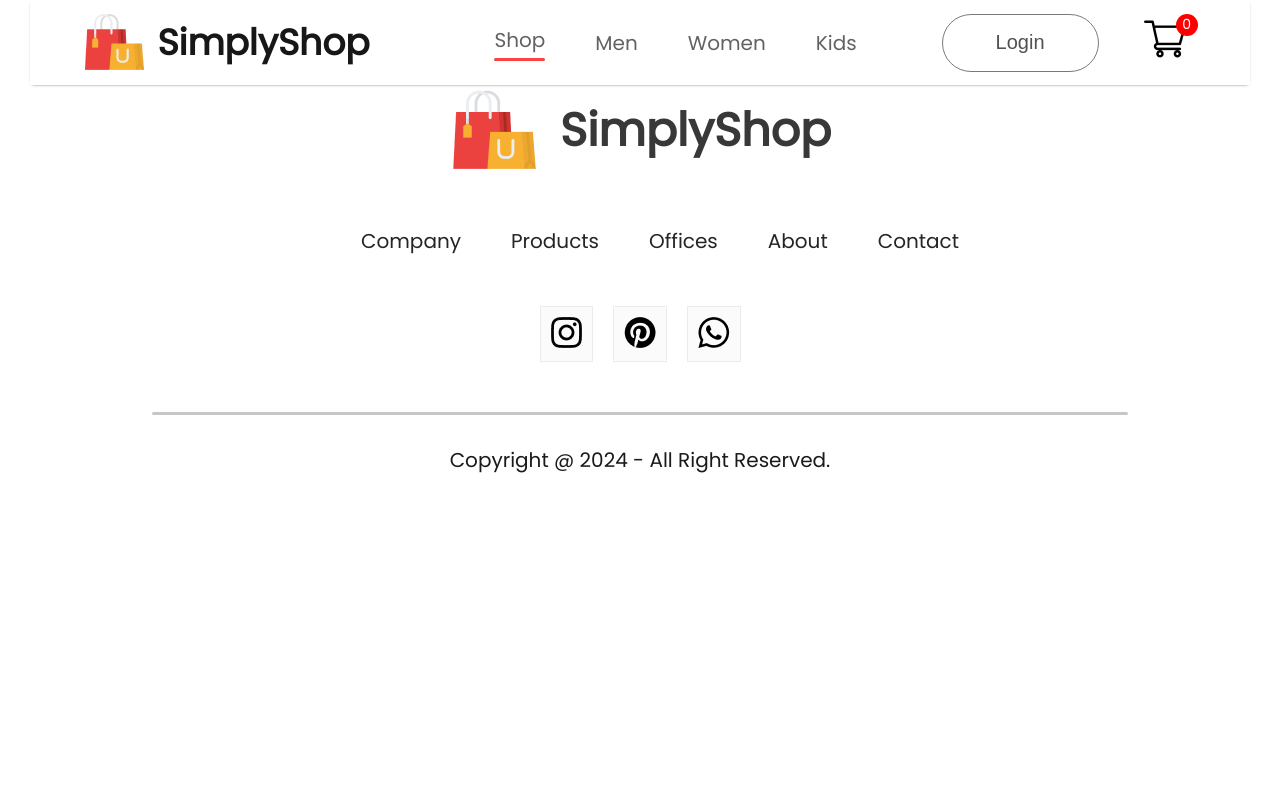
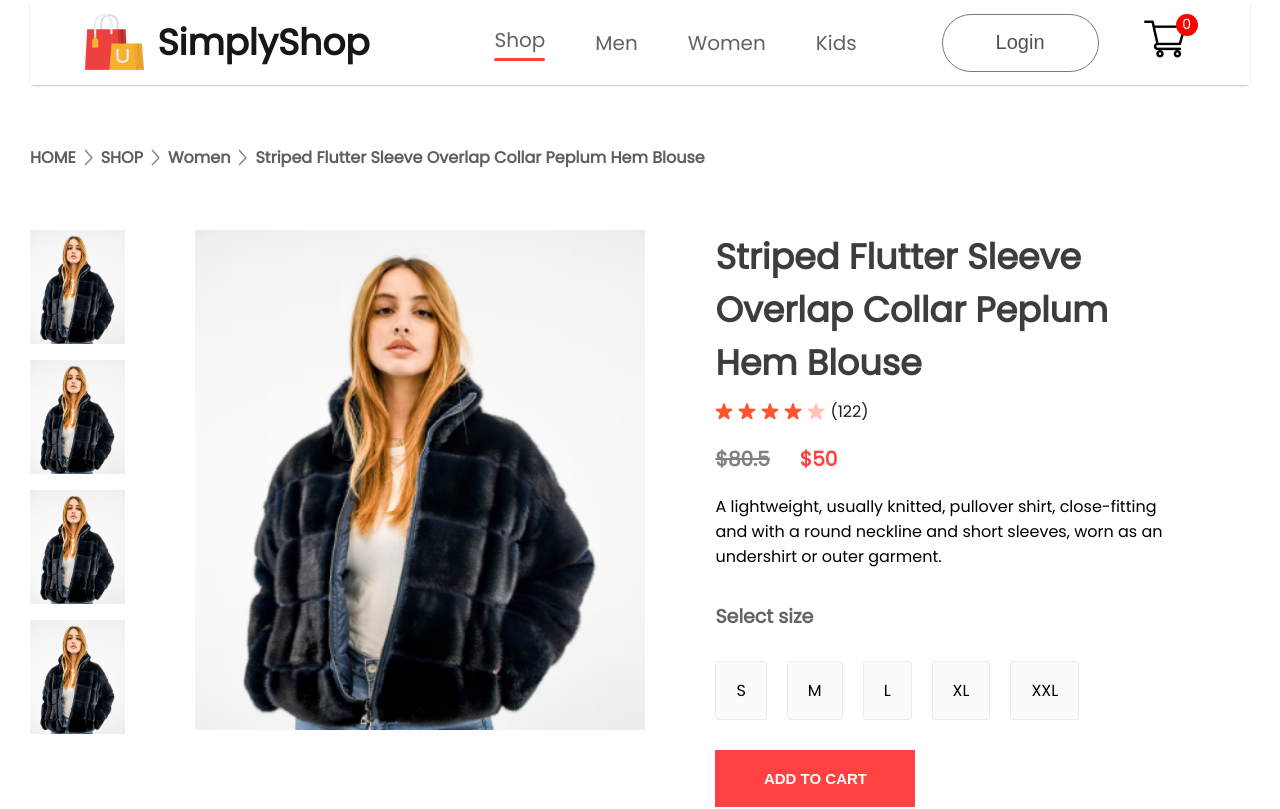
Before and after one commit to sagarkadamsearch/SHOPPER, a React (Create React App) app in the folder front_end/: page /product/1 in a window 1280 px wide. Shown: the top 809 px of the page. Built offline with nearby package versions, Linux system fonts and the light colour scheme.

Commit message:
Product page updated

```diff
--- /dev/null
+++ b/front_end/src/Components/Breadcrums/Breadcrum.css
@@ -0,0 +1,10 @@
+.breadcrum{
+    display: flex;
+    align-items: center;
+    gap: 8px;
+    color: #5e5e5e;
+    font-size: 16px;
+    font-weight: 600;
+    margin: 60px 0px;
+    text-transform: capitalize;
+}
--- /dev/null
+++ b/front_end/src/Components/Breadcrums/Breadcrum.jsx
@@ -0,0 +1,20 @@
+import React from 'react';
+import './Breadcrum.css';
+import arrow_icon from '../Assets/breadcrum_arrow.png';
+
+
+const Breadcrum = (props) => {
+    const {product} = props;
+    console.log(product);
+
+    return (
+        <div className='breadcrum'>
+            HOME <img src={arrow_icon} alt="arrow" />
+            SHOP <img src={arrow_icon} alt="arrow" />
+            {product.category} <img src={arrow_icon} alt="arrow" />
+            {product.name}
+        </div>
+    );
+};
+
+export default Breadcrum;
--- /dev/null
+++ b/front_end/src/Components/DescriptionBox/DescriptionBox.jsx
@@ -0,0 +1,12 @@
+import React from 'react';
+import './DescriptionBox.css';
+
+const DescriptionBox = () => {
+    return (
+        <div className='descriptionBox'>
+
+        </div>
+    );
+};
+
+export default DescriptionBox;
--- a/front_end/src/Components/Item/Item.jsx
+++ b/front_end/src/Components/Item/Item.jsx
@@ -1,10 +1,11 @@
 import React from 'react';
 import './Item.css';
+import { Link } from 'react-router-dom';
 
 const Item = (props) => {
     return (
         <div className='item'>
-            <img src={props.image} alt="" />
+            <Link to={`/product/${props.id}`}><img src={props.image} alt="" /></Link>
             <p>{props.name}</p>
             <div className="item-prices">
                 <div className='item-price-new'>${props.new_price}</div>
--- /dev/null
+++ b/front_end/src/Components/ProductDisplay/ProductDisplay.css
@@ -0,0 +1,83 @@
+.productdisplay{
+    display: flex;
+    margin: 0px 0px;
+}
+.productdisplay-left{
+    display: flex;
+    gap: 70px;
+}
+.productdisplay-img-list{
+    display: flex;
+    flex-direction: column;
+    gap: 16px;
+}
+.productdisplay-img-list img{
+    height: 114px;
+}
+.productdisplay-main-img{
+    width: 450px;
+    height: 500px;
+}
+.productdisplay-right{
+    margin: 0px 70px;
+    display: flex;
+    flex-direction: column;
+}
+.productdisplay-right h1{
+    color: #3d3d3d;
+    font-size: 35px;
+    font-weight: 700;
+}
+.productdisplay-right-stars{
+  display: flex;
+  align-items: center;
+  margin-top: 10px;
+  gap: 5px;
+  color: #1c1c1c;
+  font-size: 16px;
+}
+.productdisplay-right-prices{
+    display: flex;
+    margin: 20px 0px;
+    gap: 30px;
+    font-size: 20px;
+    font-weight: 700;
+}
+.productdisplay-right-price-old{
+    color: #818181;
+    text-decoration: line-through;
+}
+.productdisplay-right-price-new{
+    color: #ff4141;
+}
+.productdisplay-right-size h1{
+   margin-top: 33px;
+   color: #656565;
+   font-size: 19px;
+   font-weight: 600;
+}
+.productdisplay-right-sizes{
+    display: flex;
+    align-items: center;
+    margin: 30px 0px;
+    gap: 20px;
+}
+.productdisplay-right-sizes div{
+    padding: 16px 20px;
+    background: #fbfbfb;
+    border: 1px solid #ebebeb;
+    border-radius: 3px;
+    cursor: pointer;
+}
+.productdisplay-right button{
+    padding: 20px 40px;
+    width: 200px;
+    font-size: 15px;
+    font-weight: 600;
+    color: white;
+    background: #ff4141;
+    margin-bottom: 40px;
+    border: none;
+    outline: none;
+    cursor: pointer;
+}
--- /dev/null
+++ b/front_end/src/Components/ProductDisplay/ProductDisplay.jsx
@@ -0,0 +1,55 @@
+import React from 'react';
+import './ProductDisplay.css';
+import star_icon from '../Assets/star_icon.png';
+import star_dull_icon from '../Assets/star_dull_icon.png';
+
+const ProductDisplay = (props) => {
+    const {product} = props;
+
+    return (
+        <div className='productdisplay'>
+           <div className="productdisplay-left">
+              <div className="productdisplay-img-list">
+                <img src={product.image} alt="product_image" />
+                <img src={product.image} alt="product_image" />
+                <img src={product.image} alt="product_image" />
+                <img src={product.image} alt="product_image" />
+              </div>
+              <div className="productdisplay-img">
+                <img className='productdisplay-main-img' src={product.image} alt="" />
+              </div>
+           </div>
+           <div className="productdisplay-right">
+              <h1>{product.name}</h1>
+              <div className="productdisplay-right-stars">
+                <img src={star_icon} alt="stars" />
+                <img src={star_icon} alt="stars" />
+                <img src={star_icon} alt="stars" />
+                <img src={star_icon} alt="stars" />
+                <img src={star_dull_icon} alt="stars" />
+                <p>(122)</p>
+              </div>
+              <div className="productdisplay-right-prices">
+                <div className="productdisplay-right-price-old">${product.old_price}</div>
+                <div className="productdisplay-right-price-new">${product.new_price}</div>
+              </div>
+              <div className="productdisplay-right-description">
+                A lightweight, usually knitted, pullover shirt, close-fitting and with a round neckline and short sleeves, worn as an undershirt or outer garment.
+              </div>
+              <div className="productdisplay-right-size">
+                 <h1>Select size</h1>
+                 <div className="productdisplay-right-sizes">
+                    <div>S</div>
+                    <div>M</div>
+                    <div>L</div>
+                    <div>XL</div>
+                    <div>XXL</div>
+                 </div>
+              </div>
+              <button>ADD TO CART</button>
+           </div>
+        </div>
+    );
+};
+
+export default ProductDisplay;
--- /dev/null
+++ b/front_end/src/Pages/CSS/LoginSignup.css
@@ -0,0 +1,66 @@
+.loginsignup{
+    width: 100%;
+    background: #fce3fe;
+    padding-top: 80px;
+    padding-bottom: 80px;
+}
+.loginsignup-container{
+   width: 580px;
+   background: white;
+   margin: auto;
+   padding: 40px 60px;
+}
+.loginsignup-container h1{
+    margin: 20px 0px;
+}
+.loginsignup-container .loginsignup-fields{
+    display: flex;
+    flex-direction: column;
+    gap: 30px;
+    margin-top: 30px;
+}
+
+.loginsignup-fields input{
+    padding: 20px;
+    width: 100%;
+    border: 1px solid #c9c9c9;
+    outline: none;
+    color: #5c5c5c;
+    font-size: 18px;
+}
+.loginsignup-container button{
+    width: 100%;
+    height: 50px;
+    color: white;
+    background: #ff4141;
+    margin-top: 30px;
+    border: none;
+    font-size: 22px;
+    font-weight: 500;
+    cursor: pointer;
+}
+.loginsignup-login{
+   margin-top: 20px;
+   color: #5c5c5c;
+   font-size: 18px;
+   font-weight: 500;
+}
+.loginsignup-login span{
+    color: #ff4141;
+    font-weight: 600;
+    cursor: pointer;
+}
+.loginsignup-agree{
+    display: flex;
+    align-items: center;
+    margin-top: 25px;
+    gap: 20px;
+    color: #5c5c5c;
+    font-size: 18px;
+    font-weight: 500;
+}
+.loginsignup-agree input{
+    cursor: pointer;
+    width: 18px;
+    height: 18px;
+}
--- a/front_end/src/Pages/LoginSignup.jsx
+++ b/front_end/src/Pages/LoginSignup.jsx
@@ -1,4 +1,5 @@
 import React from 'react';
+import './CSS/LoginSignup.css';
 
 const LoginSignup = () => {
     return (
@@ -10,12 +11,13 @@ const LoginSignup = () => {
                     <input type="email" placeholder='Email address' />
                     <input type="password" placeholder='Password' />
                 </div>
-                <button>Login</button>
-                <p className="loginsignup-login">Already have an account? <span>Login here</span></p>
                 <div className="loginsignup-agree">
                     <input type="checkbox" name='' id='' />
-                    <p>By continuing, i agree to the</p>
+                    <p>I agree to the terms of use & privacy policy.</p>
                 </div>
+                <button>Create Account</button>
+                <p className="loginsignup-login">Already have an account? <span>Login here</span></p>
+
             </div>
         </div>
     );
--- a/front_end/src/Pages/Product.jsx
+++ b/front_end/src/Pages/Product.jsx
@@ -1,9 +1,20 @@
-import React from 'react';
+import React, { useContext } from 'react';
+import { ShopContext } from '../Context/ShopContext';
+import { useParams } from 'react-router-dom';
+import Breadcrum from '../Components/Breadcrums/Breadcrum';
+import ProductDisplay from '../Components/ProductDisplay/ProductDisplay';
+import DescriptionBox from '../Components/DescriptionBox/DescriptionBox';
 
 const Product = () => {
+    const {all_product} = useContext(ShopContext);
+    const {productId} = useParams();
+    const product = all_product.find((e)=> e.id === Number(productId));
+
     return (
-        <div>
-
+        <div className='product'>
+            <Breadcrum product={product}/>
+            <ProductDisplay product={product}/>
+            <DescriptionBox product={product}/>
         </div>
     );
 };
```
Also changed, not shown: front_end/src/Components/DescriptionBox/DescriptionBox.css (added).
